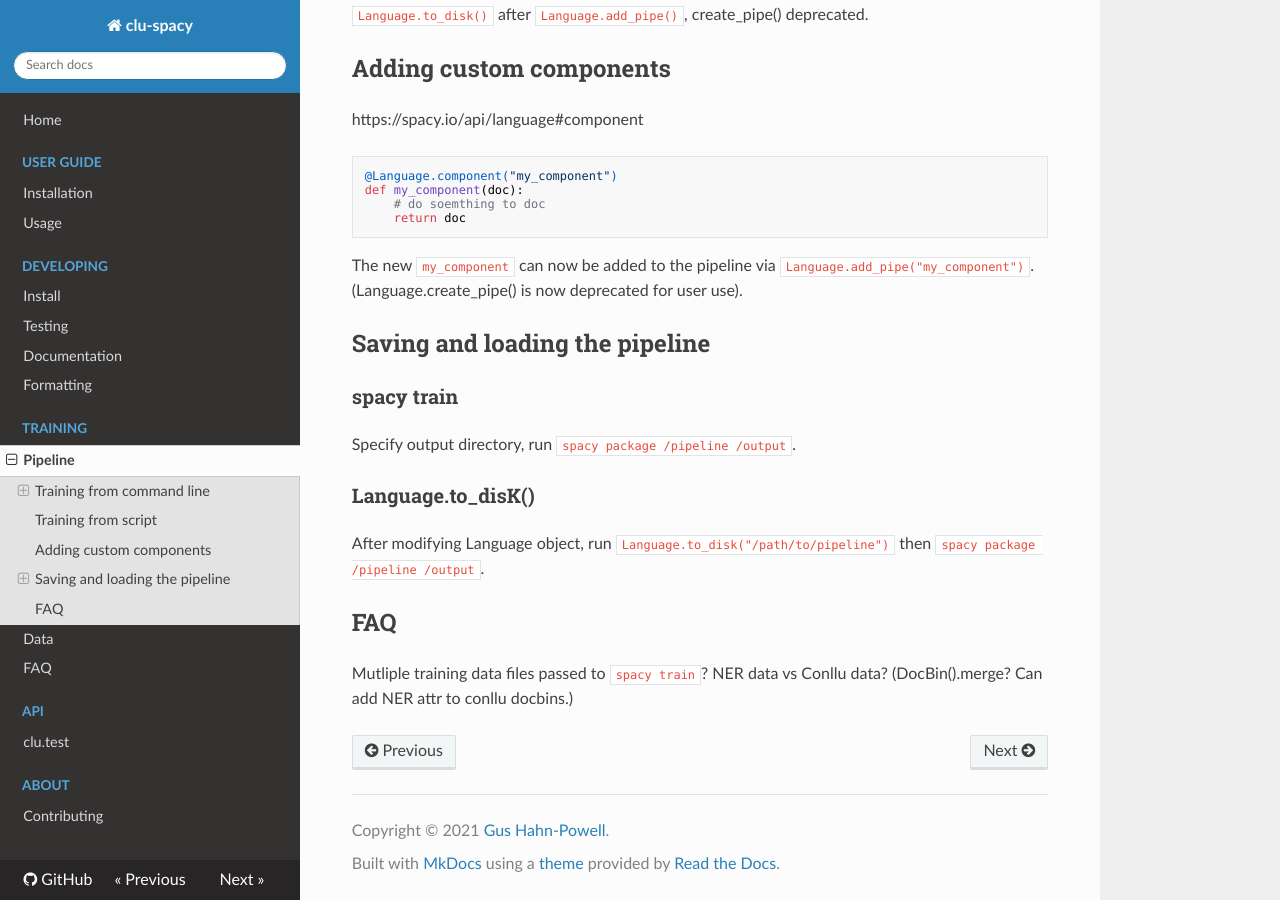
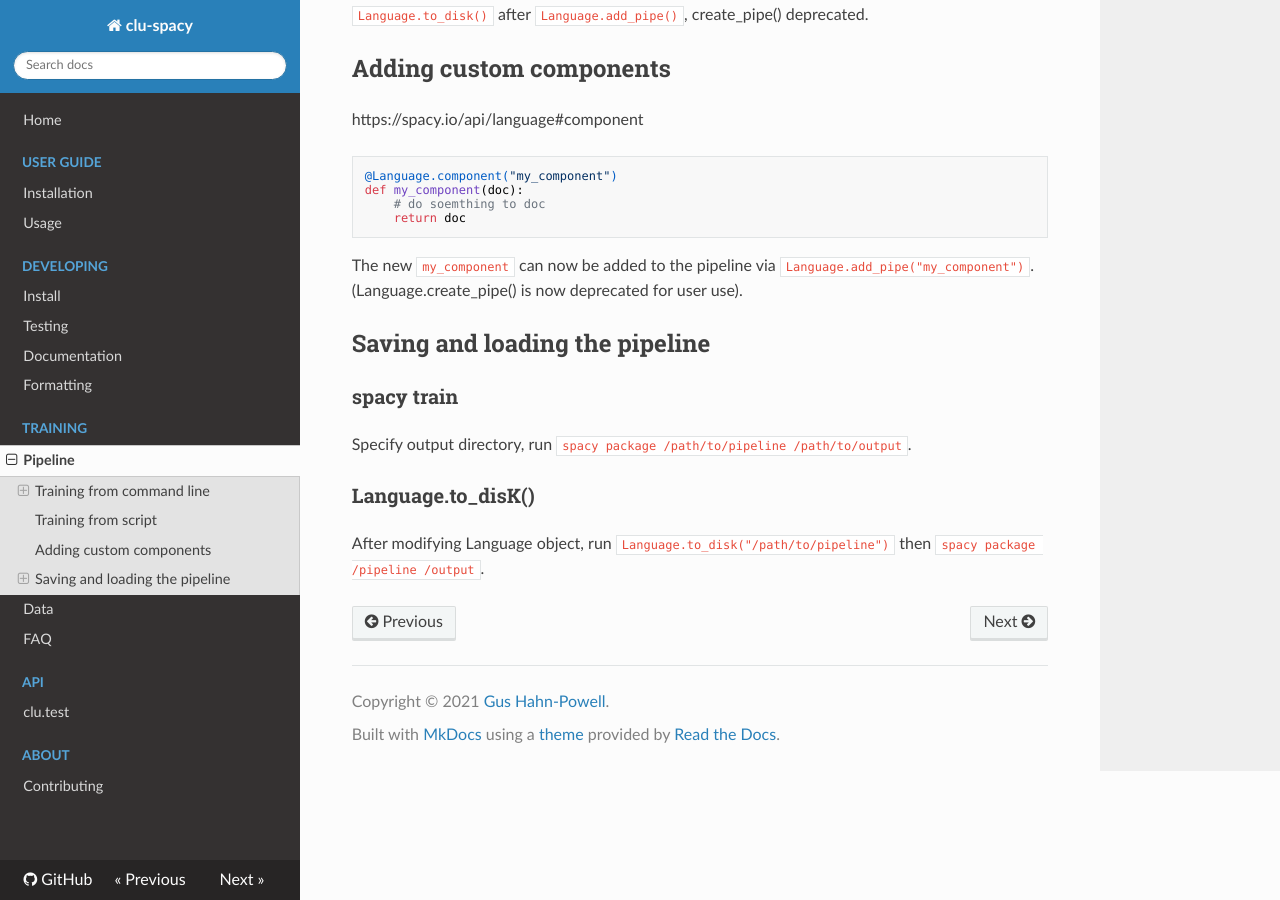
Before and after one commit to clu-ling/clu-spacy, an MkDocs documentation site: the page built from docs/pipeline.md, in a window 1280 px wide and 900 px high, scrolled down 1363 px. Built offline with MkDocs 1.6.1, drawn with Linux system fonts in a browser that asks for light colours; nearby versions of some CDN libraries.

Commit message:
Docs update.

```diff
--- a/docs/pipeline.md
+++ b/docs/pipeline.md
@@ -60,12 +60,12 @@ The new `my_component` can now be added to the pipeline via `Language.add_pipe("
 
 ### spacy train
 
-Specify output directory, run `spacy package /pipeline /output`.
+Specify output directory, run `spacy package /path/to/pipeline /path/to/output`.
 
 ### Language.to_disK()
 
 After modifying Language object, run `Language.to_disk("/path/to/pipeline")` then `spacy package /pipeline /output`.
 
-## FAQ
+<!-- ## FAQ
 
-Mutliple training data files passed to `spacy train`? NER data vs Conllu data? (DocBin().merge? Can add NER attr to conllu docbins.)
+Mutliple training data files passed to `spacy train`? NER data vs Conllu data? (DocBin().merge? Can add NER attr to conllu docbins.) -->
```
Also changed, not shown: 1 other file.
